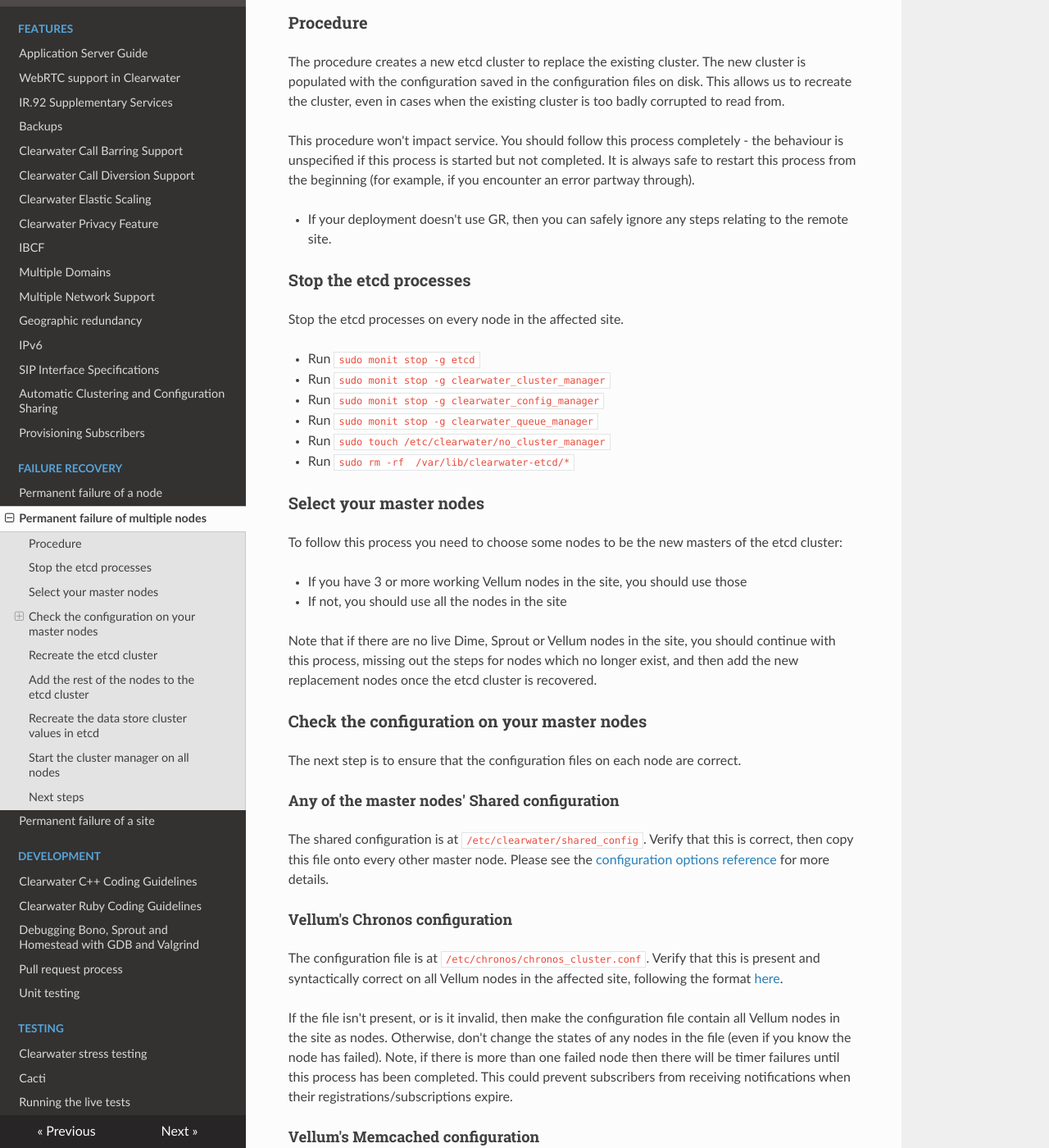
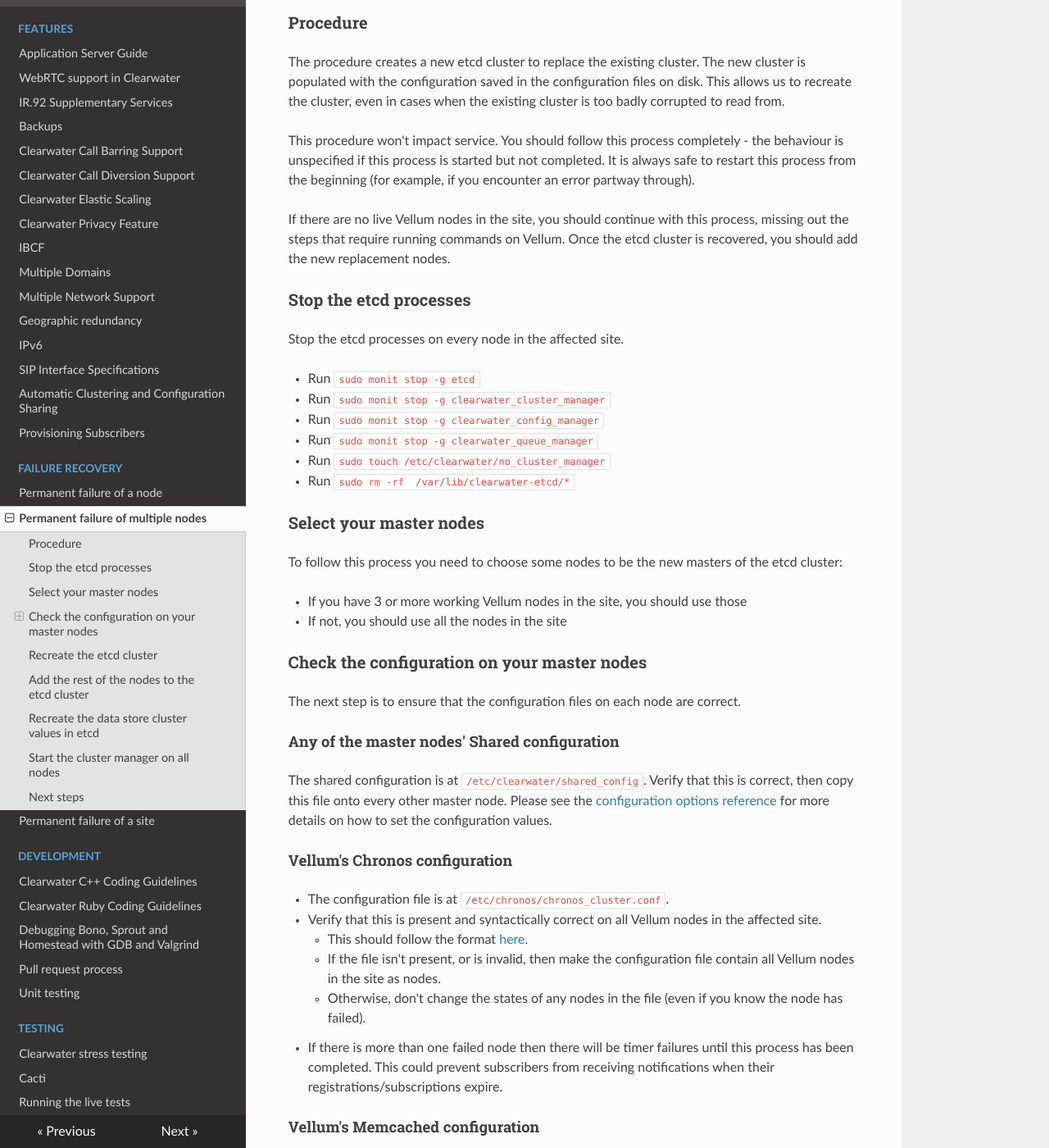
Before and after one commit to Metaswitch/clearwater-readthedocs, an MkDocs documentation site: the page built from docs/Handling_Multiple_Failed_Nodes.md, in a window 1280 px wide and 1400 px high, scrolled down 333 px. Shown: the whole window at 82% size. Built offline with MkDocs 1.6.1, drawn with Linux system fonts in a browser that asks for light colours; nearby versions of some CDN libraries; old or Windows-style settings are respelled for this version of MkDocs; some of the changed text lies outside the part shown.

Commit message:
More updates to handling multiple failed nodes

```diff
--- a/docs/Handling_Multiple_Failed_Nodes.md
+++ b/docs/Handling_Multiple_Failed_Nodes.md
@@ -1,6 +1,6 @@
 ## Dealing with Multiple Failed Nodes
 
-If any site in your deployment loses half or more of etcd master nodes permanently, it loses "quorum" which means that the underlying etcd cluster becomes read-only. While the etcd cluster is in this state, you can't perform any scaling operations or change configuration and have it synced across the deployment. You should use this process to recover the etcd cluster in the failed site.
+If any site in your deployment loses half or more of its etcd master nodes permanently, it loses "quorum". This means that the underlying etcd cluster becomes read-only. While the etcd cluster is in this state, you can't perform any scaling operations or change configuration and have it synced across the deployment. You should use this process to recover the etcd cluster in the failed site.
 
 If you haven't lost half (or more) of your etcd master nodes in a site, then you can use the process described [here](http://clearwater.readthedocs.io/en/latest/Handling_Failed_Nodes.html#removing-a-failed-node) for each of your failed nodes.
 
@@ -10,7 +10,7 @@ The procedure creates a new etcd cluster to replace the existing cluster. The ne
 
 This procedure won't impact service. You should follow this process completely - the behaviour is unspecified if this process is started but not completed. It is always safe to restart this process from the beginning (for example, if you encounter an error partway through).
 
-* If your deployment doesn't use GR, then you can safely ignore any steps relating to the remote site.
+If there are no live Vellum nodes in the site, you should continue with this process, missing out the steps that require running commands on Vellum. Once the etcd cluster is recovered, you should add the new replacement nodes.
 
 ### Stop the etcd processes
 
@@ -30,22 +30,22 @@ To follow this process you need to choose some nodes to be the new masters of th
 * If you have 3 or more working Vellum nodes in the site, you should use those
 * If not, you should use all the nodes in the site
 
-Note that if there are no live Dime, Sprout or Vellum nodes in the site, you should continue with this process, missing out the steps for nodes which no longer exist, and then add the new replacement nodes once the etcd cluster is recovered.
-
 ### Check the configuration on your master nodes
 
 The next step is to ensure that the configuration files on each node are correct.
 
 #### Any of the master nodes' Shared configuration
 
-The shared configuration is at `/etc/clearwater/shared_config`. Verify that this is correct, then copy this file onto every other master node.
-Please see the [configuration options reference](http://clearwater.readthedocs.io/en/latest/Clearwater_Configuration_Options_Reference.html) for more details.
+The shared configuration is at `/etc/clearwater/shared_config`. Verify that this is correct, then copy this file onto every other master node. Please see the [configuration options reference](http://clearwater.readthedocs.io/en/latest/Clearwater_Configuration_Options_Reference.html) for more details on how to set the configuration values.
 
 #### Vellum's Chronos configuration
 
-The configuration file is at `/etc/chronos/chronos_cluster.conf`. Verify that this is present and syntactically correct on all Vellum nodes in the affected site, following the format [here](https://github.com/Metaswitch/chronos/blob/dev/doc/clustering.md#clustering-chronos).
-
-If the file isn't present, or is it invalid, then make the configuration file contain all Vellum nodes in the site as nodes. Otherwise, don't change the states of any nodes in the file (even if you know the node has failed). Note, if there is more than one failed node then there will be timer failures until this process has been completed. This could prevent subscribers from receiving notifications when their registrations/subscriptions expire.
+* The configuration file is at `/etc/chronos/chronos_cluster.conf`.
+* Verify that this is present and syntactically correct on all Vellum nodes in the affected site.
+    * This should follow the format [here](https://github.com/Metaswitch/chronos/blob/dev/doc/clustering.md#clustering-chronos).
+    * If the file isn't present, or is invalid, then make the configuration file contain all Vellum nodes in the site as nodes.
+    * Otherwise, don't change the states of any nodes in the file (even if you know the node has failed).
+* If there is more than one failed node then there will be timer failures until this process has been completed. This could prevent subscribers from receiving notifications when their registrations/subscriptions expire.
 
 #### Vellum's Memcached configuration
 
```
Also changed, not shown: other parts of docs/Handling_Multiple_Failed_Nodes.md (+8 -10 lines).
